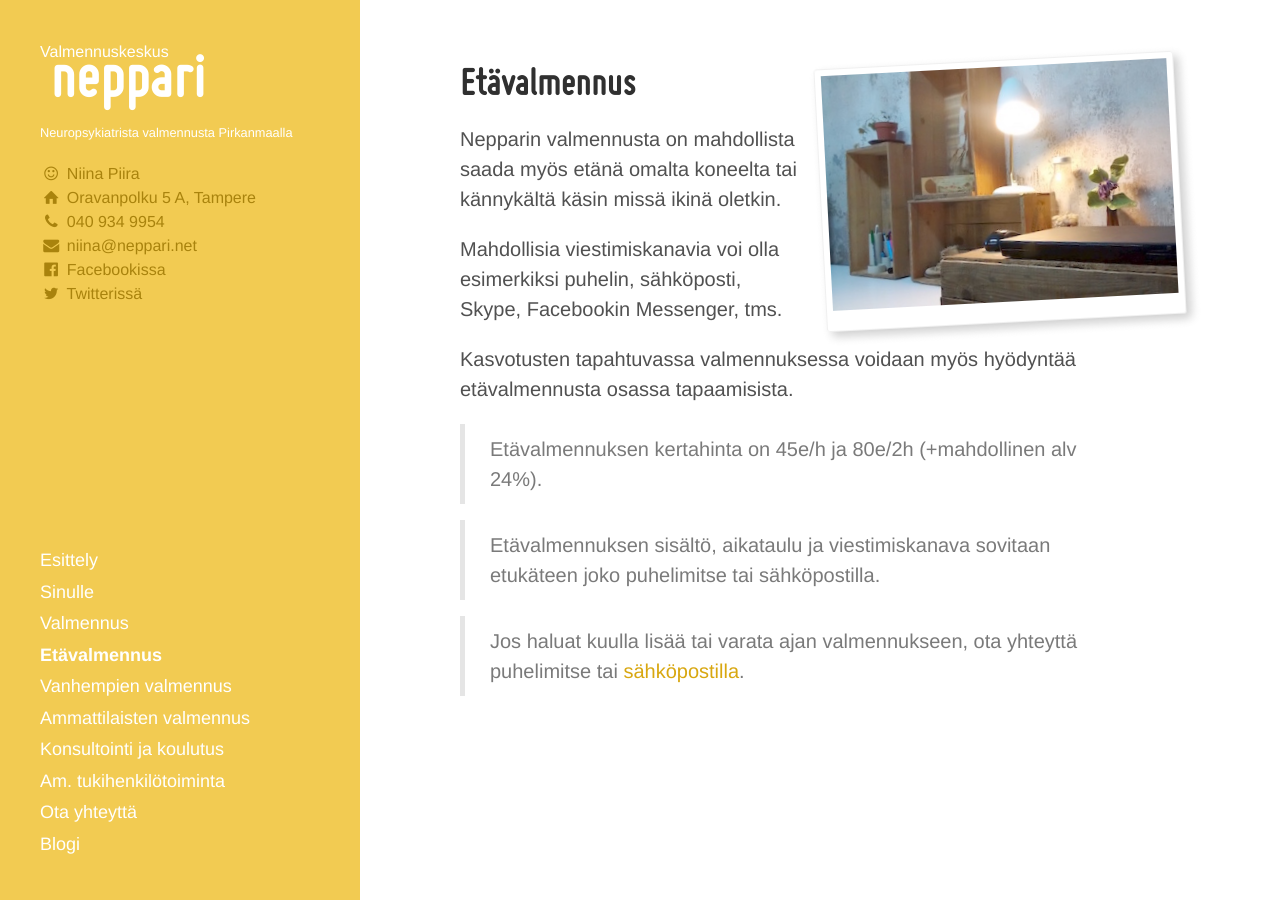
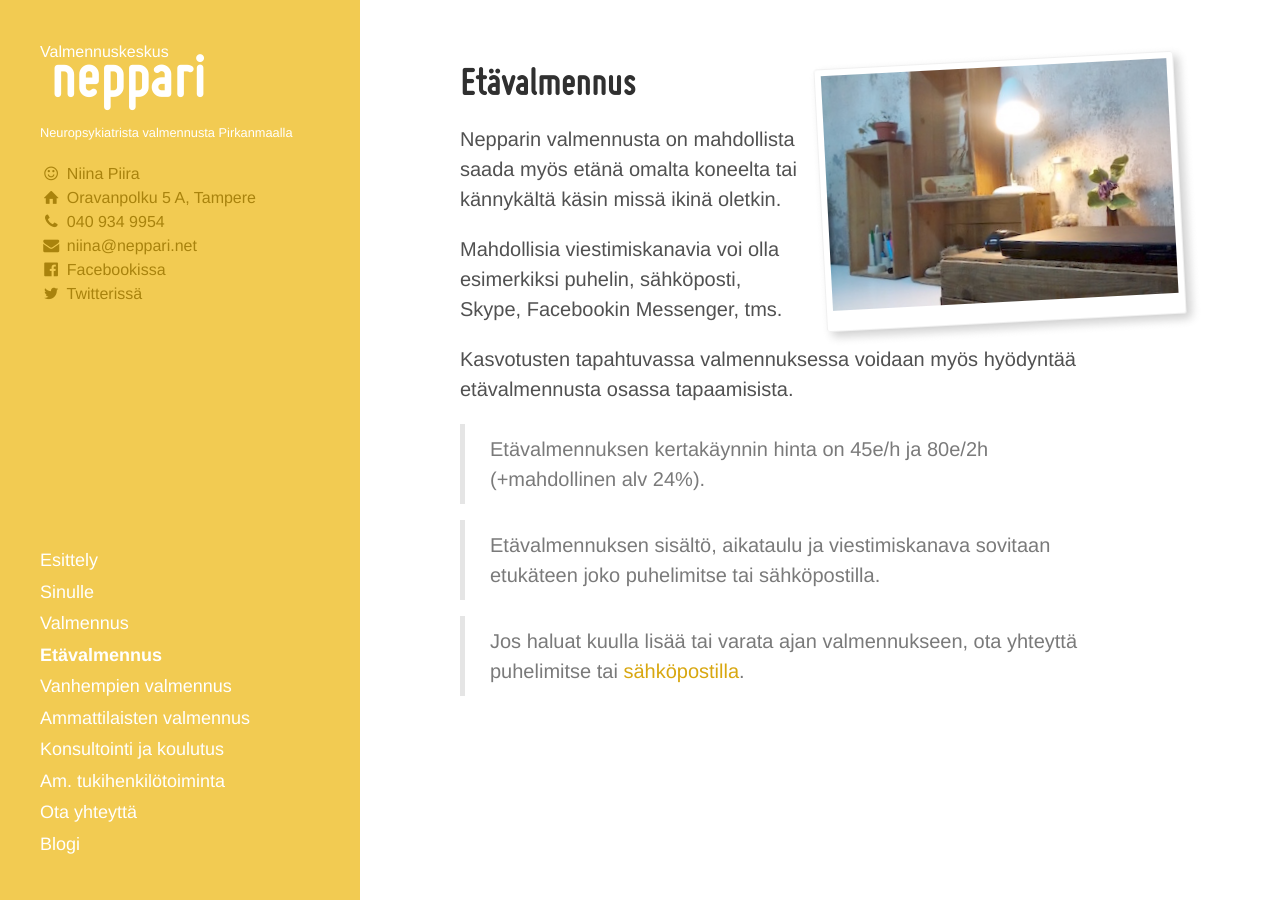
Before and after one commit to niinapiira/neppari.net, a Jekyll site: the page built from etavalmennus.md, in a window 1280 px wide. Built offline with Jekyll 4.4.1, drawn with Linux system fonts in a browser that asks for light colours.

Commit message:
Updated etavalmennus.md

```diff
--- a/etavalmennus.md
+++ b/etavalmennus.md
@@ -16,7 +16,7 @@ Mahdollisia viestimiskanavia voi olla esimerkiksi puhelin, sähköposti, Skype,
 
 Kasvotusten tapahtuvassa valmennuksessa voidaan myös hyödyntää etävalmennusta osassa tapaamisista.
 
-> Etävalmennuksen kertahinta on 45e/h ja 80e/2h (+mahdollinen alv 24%).
+> Etävalmennuksen kertakäynnin hinta on 45e/h ja 80e/2h (+mahdollinen alv 24%).
 
 > Etävalmennuksen sisältö, aikataulu ja viestimiskanava sovitaan etukäteen joko puhelimitse tai sähköpostilla.
 
```
